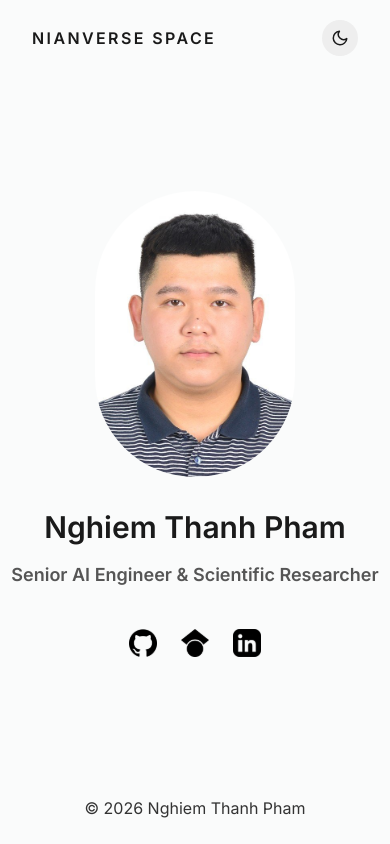
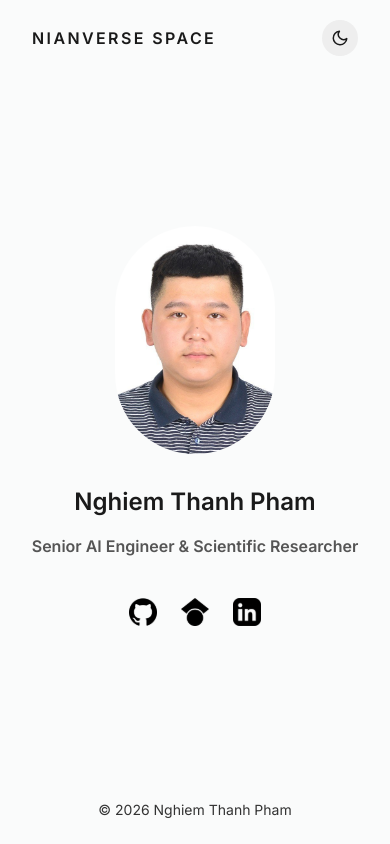
Before and after one commit to nghiempt/nianpham-portfolio, a Next.js app: page / in a window 390 px wide. Built offline with nearby package versions, Linux system fonts and the light colour scheme.

Commit message:
fix: size

```diff
--- a/app/page.tsx
+++ b/app/page.tsx
@@ -48,9 +48,8 @@ export default function HomePage() {
       <main className="flex flex-1 flex-col items-center justify-center py-20">
         <div className="flex w-full max-w-2xl flex-col items-center">
           <div
-            className="mb-8 overflow-hidden rounded-full"
+            className="mb-8 overflow-hidden rounded-full w-[160px] md:w-[200px] lg:w-[200px]"
             style={{
-              width: 200,
               background: "#edeae6",
               border: "none",
             }}
@@ -61,10 +60,10 @@ export default function HomePage() {
               className="h-full w-full object-cover"
             />
           </div>
-          <h1 className="mb-4 text-3xl font-bold" style={{ color: fg }}>
+          <h1 className="mb-4 text-2xl md:text-3xl font-bold" style={{ color: fg }}>
             Nghiem Thanh Pham
           </h1>
-          <p className="mb-10 text-lg font-semibold" style={{ color: sub }}>
+          <p className="mb-10 text-center text-md md:text-lg font-semibold" style={{ color: sub }}>
             Senior AI Engineer &amp; Scientific Researcher
           </p>
           <div className="flex items-center gap-6">
@@ -88,7 +87,7 @@ export default function HomePage() {
           </div>
         </div>
       </main>
-      <footer className="py-6 text-center text-md" style={{ color: footerColor }}>
+      <footer className="py-6 text-center text-sm" style={{ color: footerColor }}>
         © 2026 Nghiem Thanh Pham
       </footer>
     </div>
```
